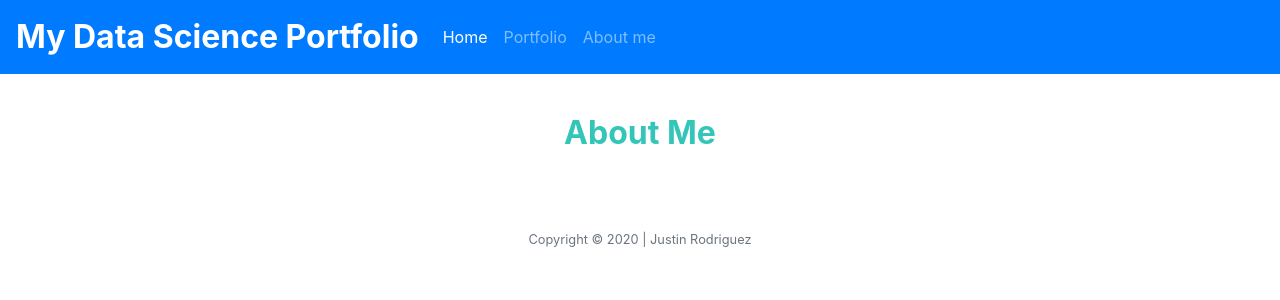
After one commit to just331/personal-website, a Flask app: page /about in a window 1280 px wide. The commit adds this page. Shown: the top 300 px of the page. Run offline with Flask 2, Linux system fonts and the light colour scheme; some libraries are stand-ins or nearby versions.

Commit message:
Updating "About Me" section

```diff
--- a/app.py
+++ b/app.py
@@ -11,3 +11,10 @@ def index():
 
     return render_template('/index.html',
                            greeting=greeting)
+
+
+@app.route('/about', methods=['POST', 'GET'])
+def about():
+    title_text = 'About'
+    return render_template('/about.html',
+                           title_text=title_text)
--- /dev/null
+++ b/templates/about.html
@@ -0,0 +1,18 @@
+{% extends "layout.html" %}
+
+{% block title %}
+    About Me
+{% endblock %}
+
+{% block main %}
+    <section class="home-content">
+        <div class="row portfolio-row justify-content-center">
+            <div class="col-md-offset-5">
+                <div class="text-center">
+                    <h2 class="about-header"> About Me</h2>
+                </div>
+            </div>
+        </div>
+    </section>
+
+{% endblock %}
--- a/templates/index.html
+++ b/templates/index.html
@@ -1,4 +1,3 @@
-
 {% extends "layout.html" %}
 
 {% block title %}
--- a/templates/layout.html
+++ b/templates/layout.html
@@ -29,9 +29,6 @@
               <a class="nav-link" href="#">Portfolio</a>
             </li>
             <li class="nav-item">
-              <a class="nav-link" href="#">Blog</a>
-            </li>
-            <li class="nav-item">
               <a class="nav-link" href="#">About me</a>
             </li>
           </ul>
```
